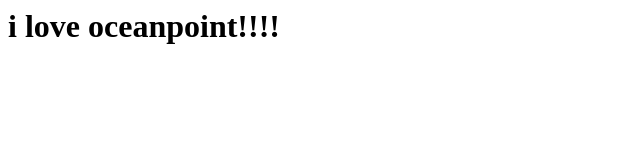
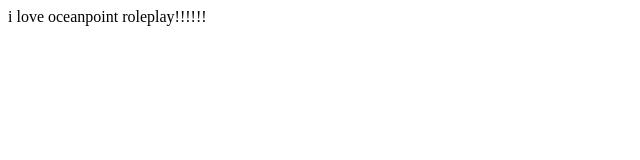
Before and after one commit to fairbanksroleplay/oceanpt, a plain HTML site: page index.html in a window 1280 px wide. Shown: the whole page, without its empty margins (0-640 px from the left). Drawn offline with Linux system fonts and the light colour scheme.

Commit message:
Update index.html

```diff
--- a/index.html
+++ b/index.html
@@ -1,3 +1,3 @@
-<h1>
-  i love oceanpoint!!!!
-</h1>
+<p>
+  i love oceanpoint roleplay!!!!!!
+</p>
```
